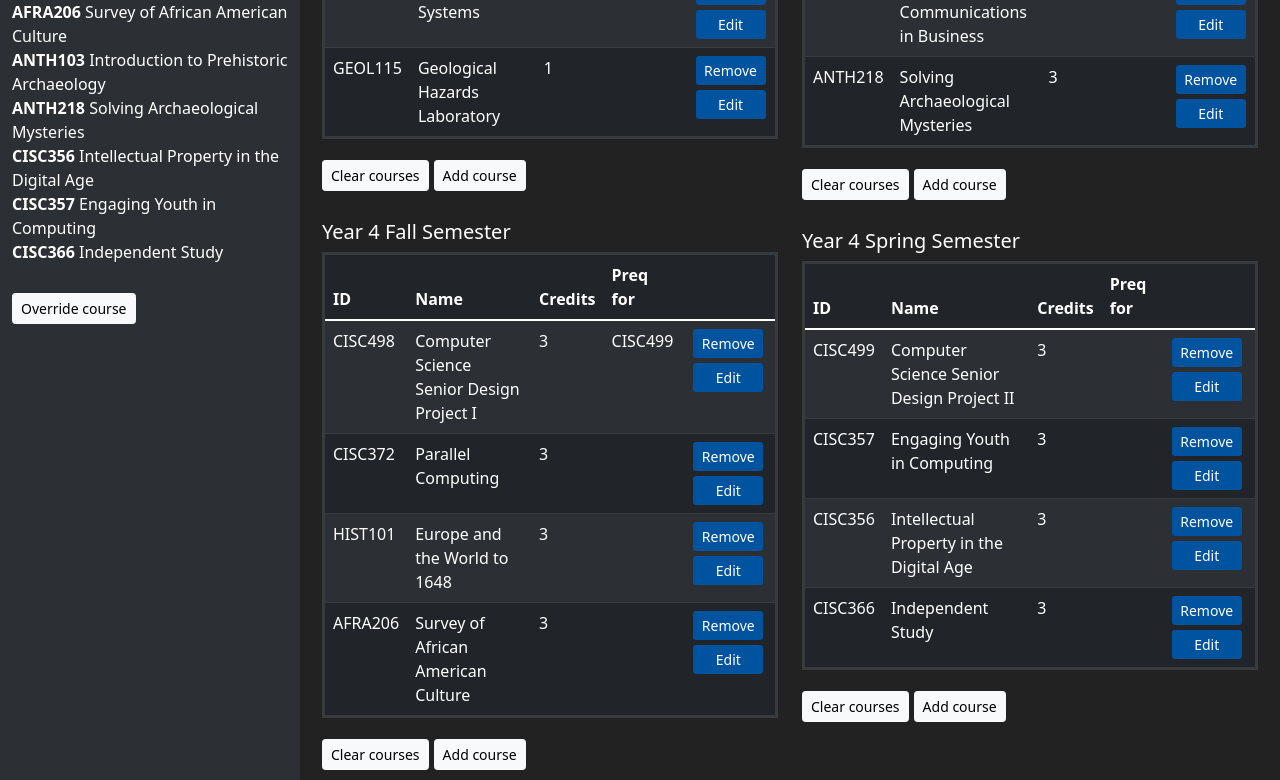
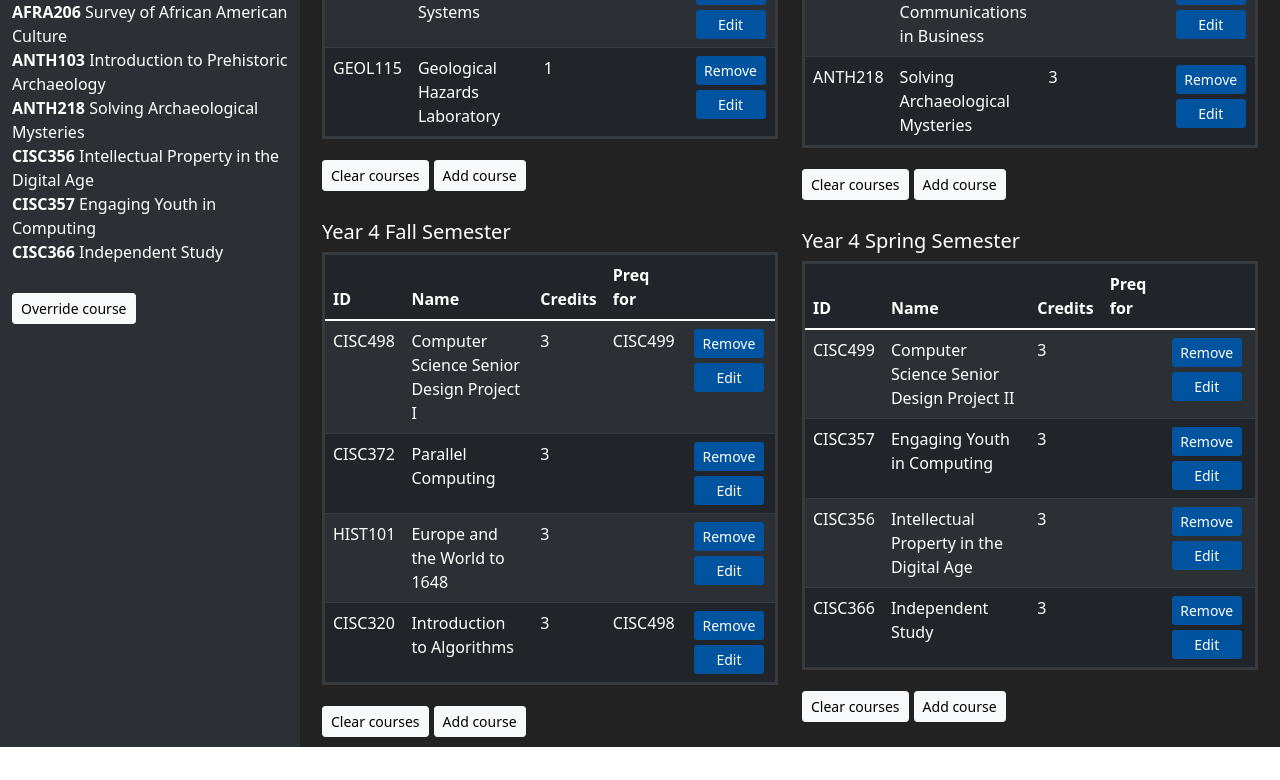
Before and after one commit to mnawar27/ud-cis-scheduler-team-7, a React (Create React App) app: page / in a window 1280 px wide. Shown: the part 1669-2449 px from the top of the page. After the commit the page ends 2416 px from the top, so only its background shows below. Built offline with nearby package versions, Linux system fonts and the light colour scheme.

Commit message:
moved the semesters back into the table component

```diff
--- a/src/App.tsx
+++ b/src/App.tsx
@@ -6,101 +6,27 @@ import "./Components/Menu.css";
 import COURSES from "./Assets/courses.json";
 import {Menu} from "./Components/Menu";
 import "./Components/Semester.css";
-import { Semester } from "./Components/Semester";
 import "./Components/Welcome.css";
 import { Welcome } from "./Components/Welcome";
 import Course from "./Interfaces/Course";
 import "./App.css";
 import "./Components/Semester.css";
 import "./Components/Menu.css";
+import { Table } from "./Components/Table";
 function App(): JSX.Element {
     const [courseList,setCourseList]=useState(COURSES as Course[]);
-    const defaultfall:Course[][]=[[courseList[0],courseList[14],courseList[15],courseList[20]],[courseList[3],courseList[4],courseList[19],courseList[34]],[courseList[7],courseList[8],courseList[10],courseList[33]],[courseList[12],courseList[11],courseList[36],courseList[38]]];
-    const defaultspring:Course[][]=[[courseList[1],courseList[2],courseList[21],courseList[40]],[courseList[5],courseList[9],courseList[18],courseList[35]],[courseList[6],courseList[34],courseList[16],courseList[41]],[courseList[13],courseList[43],courseList[42],courseList[45]]];
+    const defaultfallids:number[][]=[[0,14,15,20],[3,4,19,34],[7,8,10,33],[12,11,36,8]];
+    const defaultspringids:number[][]=[[1,2,21,40],[5,9,18,35],[6,34,16,41],[13,43,42,45]];
+    const defaultfall:Course[][]=[[],[],[],[]];
+    const defaultspring:Course[][]=[[],[],[],[]];
+    defaultfallids.map((nested,i)=>nested.map((n,c)=>{
+        defaultfall[i][c]=courseList[n];
+    }));
+    defaultspringids.map((nested,i)=>nested.map((n,c)=>{
+        defaultspring[i][c]=courseList[n];
+    }));
     const [fallsemesters, setFallSemesters]=useState(defaultfall);
     const [springsemesters, setSpringSemesters]=useState(defaultspring);
-    const [clear,setClear]=useState(true);
-    function addSemester(fsemesters:Course[][],ssemesters:Course[][],season:string){
-        if(season=="fall"){
-            setFallSemesters([...fsemesters,[]]);
-        }else{
-            setSpringSemesters([...ssemesters,[]]);
-        }
-        setClear(true);
-    }
-    function removeSemester(fsemesters:Course[][],ssemesters:Course[][],season:string){
-        let n:number;
-        let copy:Course[][];
-        if (season=="fall"){
-            copy=[...fsemesters];
-            copy.splice(fsemesters.length-1,1);
-            if(fsemesters.length>0){
-                for(let i=0;i<fsemesters[fsemesters.length-1].length;i++){
-                    n=fsemesters[fsemesters.length-1][i].id;
-                    courseList[n-1].enrolled=0;
-                }
-            }
-            if(copy.length==0 && ssemesters.length==0){
-                setClear(false);
-            }
-            setCourseList([...courseList]);
-            setFallSemesters(copy);
-        }else{
-            copy=[...ssemesters];
-            copy.splice(ssemesters.length-1,1);
-            if(ssemesters.length>0){
-                for(let i=0;i<ssemesters[ssemesters.length-1].length;i++){
-                    n=ssemesters[ssemesters.length-1][i].id;
-                    courseList[n-1].enrolled=0;
-                }
-            }
-            if(fsemesters.length==0 && copy.length==0){
-                setClear(false);
-            }
-            setSpringSemesters(copy);
-        }
-        setCourseList([...courseList]);
-    }
-    function clearSemester(){
-        for(let i=0;i<courseList.length;i++){
-            courseList[i].enrolled=0;
-        }
-        setCourseList([...courseList]);
-        setClear(false);
-        setFallSemesters([]);
-        setSpringSemesters([]);
-    }
-    function setDefault(){
-        defaultfall.map((semester,i)=>{
-            semester.map((course)=>{
-                course.enrolled=i+1;
-            });
-        });
-        defaultspring.map((semester,i)=>{
-            semester.map((course)=>{
-                course.enrolled=2*(i+1);
-            });
-        });
-        setFallSemesters(defaultfall);
-        setSpringSemesters(defaultspring);
-        setClear(true);
-    }
-
-    function download(){
-        function semCourses(c: Course[]){
-            const semCourse = c.map((co: Course) => co.name + "," + co.description + "," + co.credits + "\n");
-            return semCourse;
-        }
-
-        const csvContent = "data:text/csv;charset=utf-8," + "\nFall Semesters: \n" + "Course, " + "Name, " + "Credits\n" + fallsemesters.map((f: Course[]) => semCourses(f) + "\n") + "\nSpring Semesters: \n" + "Course, " + "Name, " + "Credits\n" + springsemesters.map((sp: Course[]) => semCourses(sp) +"\n");
-
-        const hiddenElement = document.createElement("a");
-        hiddenElement.href = encodeURI(csvContent);
-        hiddenElement.target = "_blank";
-        hiddenElement.download = "Schedule.csv";
-        hiddenElement.click();
-    }
-
     return (
         <div className="App">
             <Welcome />
@@ -119,62 +45,14 @@ function App(): JSX.Element {
                         <Menu courseList={courseList} setCourseList={setCourseList} />
                     </div>
                     {/* rightside of page column */}
-                    <div className="col">
-                        {/* rightside of page row */}
-                        <div className="row no-gutters" id="schedule-title">
-                            <h3>Schedule</h3>
-                            {/* fall sem column */}
-                            <div className="col">
-                                <div className="row">
-                                    <div className="col">
-                                        {clear?
-                                            <button className="btn btn-light btn-sm" onClick={()=>clearSemester()}>Clear all semesters</button>:
-                                            <button className="btn btn-light btn-sm" onClick={()=>setDefault()}>Set default plan</button>}
-                                    </div>
-                                </div>
-                                <button className="btn btn-light btn-sm" onClick={()=>addSemester(fallsemesters,springsemesters,"fall")}>Add fall semester</button>
-                                {clear?
-                                    <button className="btn btn-light btn-sm" onClick={()=>removeSemester(fallsemesters,springsemesters,"fall")}>Remove last fall semester</button>:
-                                    <div></div>
-                                }
-                                {fallsemesters.map((Courses,i)=>{
-                                    return(
-                                        <Semester key = {i}
-                                            year={i+1}
-                                            season = {"Fall"}
-                                            courses = {Courses}
-                                            courseList={courseList}
-                                            setCourseList={setCourseList}
-                                        />);
-                                })}
-                            </div>
-                            {/* spring sem column */}
-                            <div className="col">
-                                <div className="row">
-                                    <div className="col">
-                                        <button className="btn btn-light btn-sm">Save plan</button>
-                                        {/* <button className="btn btn-light btn-sm">Load plan</button> */}
-                                        <button className="btn btn-light btn-sm" onClick={download}>Download</button>
-                                    </div>
-                                </div>
-                                <button className="btn btn-light btn-sm" onClick={()=>addSemester(fallsemesters,springsemesters,"spring")}>Add spring semester</button>
-                                {clear?
-                                    <button className="btn btn-light btn-sm" onClick={()=>removeSemester(fallsemesters,springsemesters,"spring")}>Remove last spring semester</button>:
-                                    <div></div>
-                                }
-                                {springsemesters.map((Courses,i)=>{
-                                    return(
-                                        <Semester key = {i}
-                                            year = {i+1}
-                                            season = {"Spring"}
-                                            courses = {Courses}
-                                            courseList={courseList}
-                                            setCourseList={setCourseList}
-                                        />);
-                                })}
-                            </div>
-                        </div>
-                    </div>
+                    <Table fallsemesters={fallsemesters}
+                        springsemesters={springsemesters}
+                        courseList={courseList}
+                        defaultfall={defaultfall}
+                        defaultspring={defaultspring}
+                        setCourseList={setCourseList}
+                        setFallSemesters={setFallSemesters}
+                        setSpringSemesters={setSpringSemesters}/>
                 </div>
             </div>
         </div>
```
